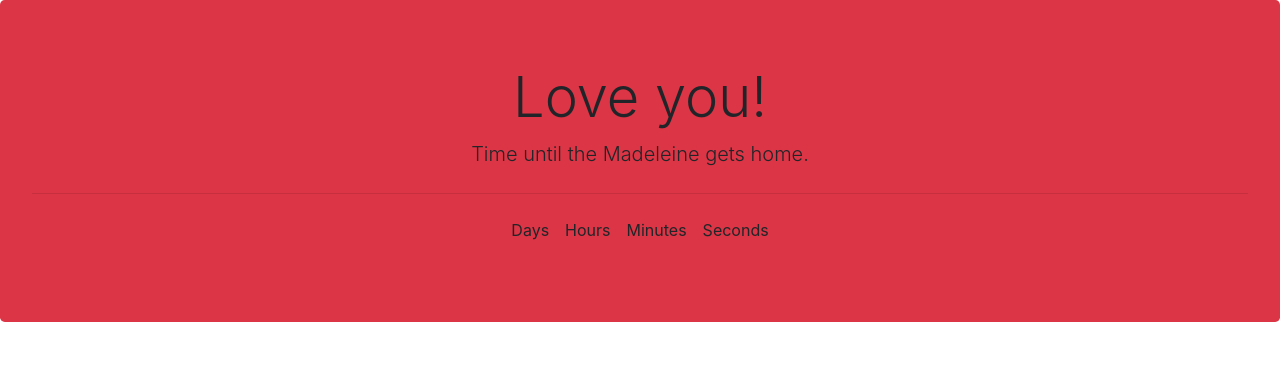
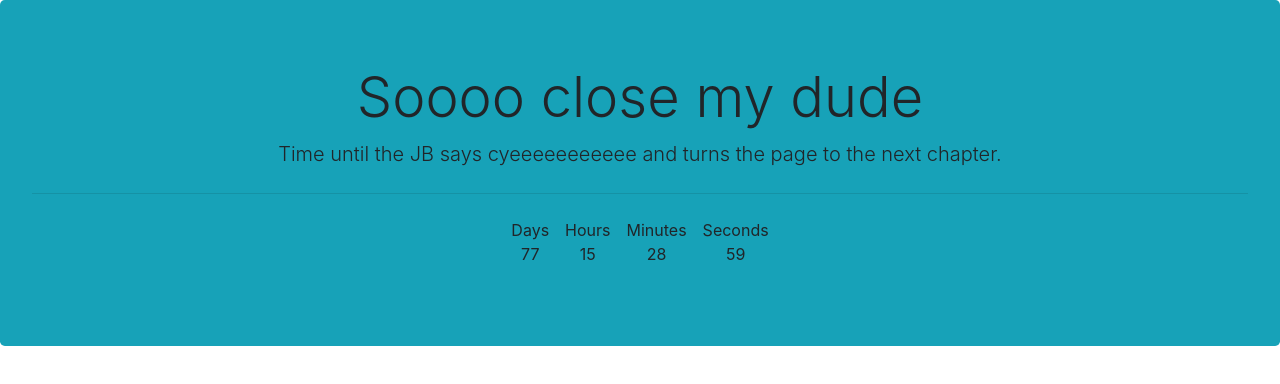
Before and after one commit to Bioinformatics-Surgeon/countdown, a plain HTML site: page index.html in a window 1280 px wide. Drawn offline with nearby package versions, Linux system fonts and the light colour scheme.

Commit message:
updates to JB page

```diff
--- a/app.js
+++ b/app.js
@@ -1,10 +1,7 @@
 function countdown(endDate) {
 	let days, hours, minutes, seconds;
 
-	console.log(endDate);
-
 	endDate = new Date(endDate).getTime();
-	console.log(endDate.toString());
 
 	if (isNaN(endDate)) {
 		return;
@@ -47,5 +44,5 @@ function countdown(endDate) {
 }
 
 (function() {
-	countdown('09/23/2019 07:00:00 PM');
+	countdown('01/11/2020 05:00:00 AM');
 })();
--- a/index.html
+++ b/index.html
@@ -13,12 +13,13 @@
 		/>
 	</head>
 	<body>
-        <div class="jumbotron bg-danger">
+		<div class="jumbotron bg-info">
 			<h1 class="display-4 d-flex justify-content-center">
-                Love you!
+				Soooo close my dude
 			</h1>
 			<p class="lead d-flex justify-content-center">
-                Time until the Madeleine gets home.
+				Time until the JB says cyeeeeeeeeeee and turns the page to the
+				next chapter.
 			</p>
 			<hr class="my-4" />
 
```
Lines whose indentation alone changed are shown as unchanged.
